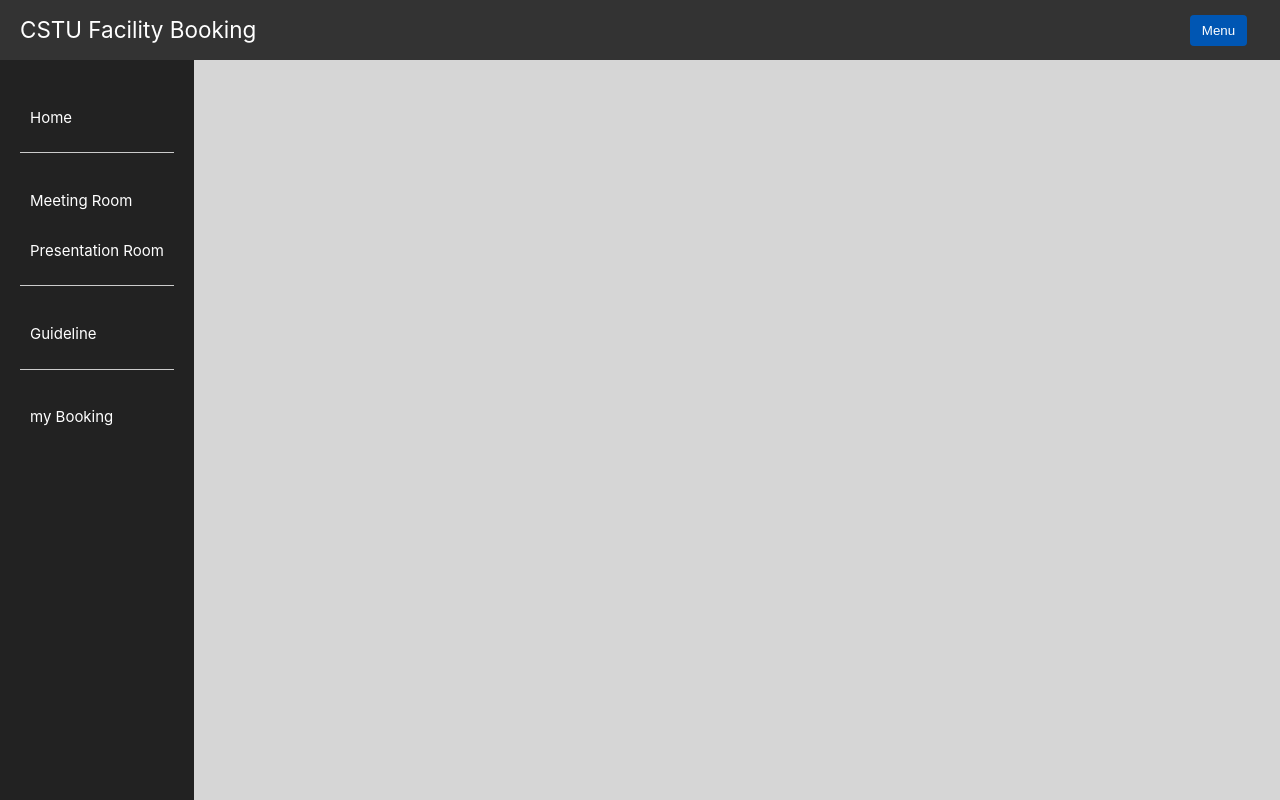
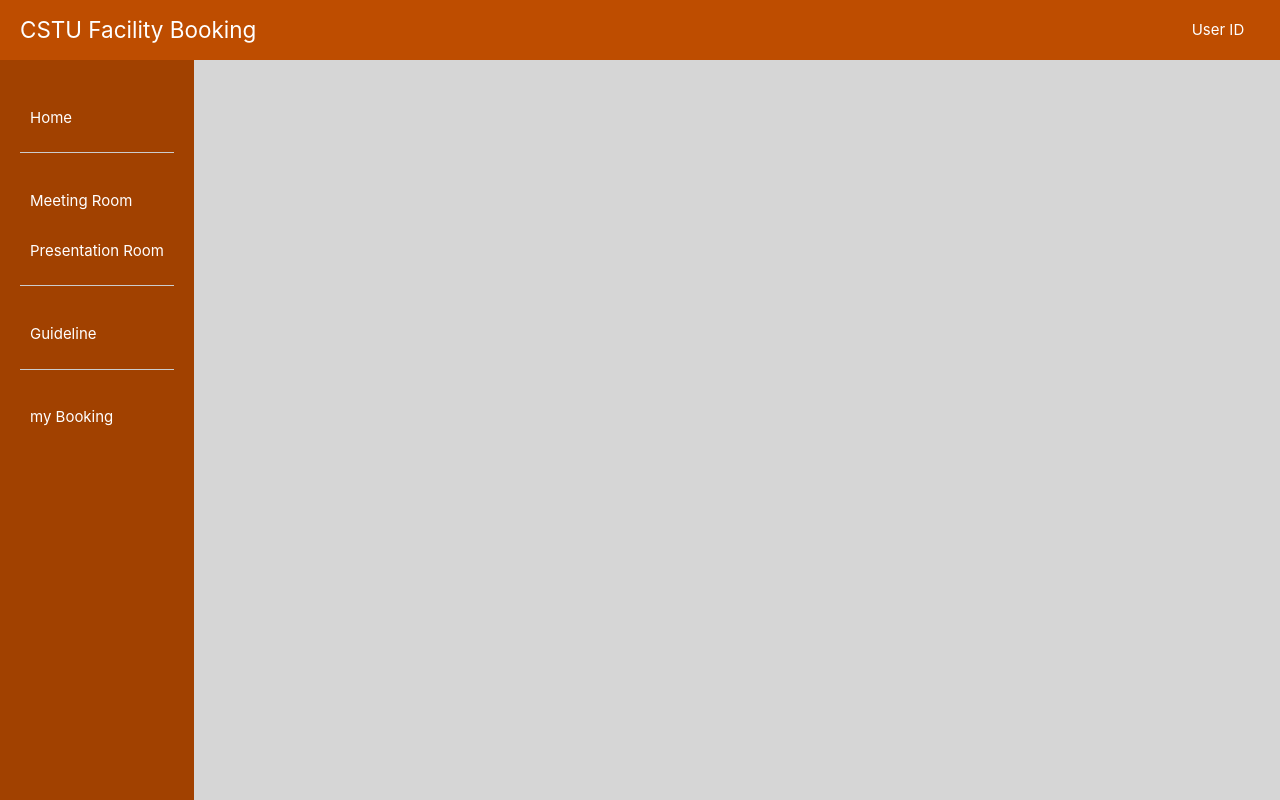
Before and after one commit to POOHRIN/CSTU-FACILITY-BOOKING-WEBSITE, a Vue app: page /home in a window 1280 px wide. Built offline with nearby package versions, Linux system fonts and the light colour scheme.

Commit message:
edit navbar and sidebar colour

```diff
--- a/src/views/HomeView.vue
+++ b/src/views/HomeView.vue
@@ -40,7 +40,7 @@ import Sidebar from "../views/Sidebar.vue";
 
 .navbar {
   height: 60px;
-  background-color: #333;
+  background-color: rgb(190, 77, 0);
   color: white;
   display: flex;
   align-items: center;
--- a/src/views/Navbar.vue
+++ b/src/views/Navbar.vue
@@ -29,10 +29,8 @@ onUnmounted(() => {
       <h1>CSTU Facility Booking</h1>
     </div>
     <div class="navbar-right" ref="dropdown">
-      <button @click="toggleDropdown" class="dropdown-btn">Menu</button>
-
+      <a @click="toggleDropdown" class="dropdown-a">User ID</a>
         <ul v-if="isOpen" ref="dropdown" class="dropdown-menu">
-          <li class="disabled-item">Profile</li>
           <li><router-link to="/login" class="dropdown-link">Logout</router-link></li>
         </ul>
     </div>
@@ -45,7 +43,7 @@ onUnmounted(() => {
   display: flex;
   justify-content: space-between;
   align-items: center;
-  background-color: #333;
+  background-color: rgb(190, 77, 0);
   color: white;
   padding: 15px 20px;
 }
@@ -55,17 +53,10 @@ onUnmounted(() => {
   margin-right: 1vw;
 }
 
-.dropdown-btn {
-  background: #0056b3;
+.dropdown-a {
   color: white;
   border: none;
-  padding: 8px 12px;
   cursor: pointer;
-  border-radius: 4px;
-}
-
-.dropdown-btn:hover {
-  background: #004494;
 }
 
 .dropdown-menu {
--- a/src/views/Sidebar.vue
+++ b/src/views/Sidebar.vue
@@ -20,7 +20,7 @@
 .sidebar {
   width: auto;
   height: 100%;
-  background: #222;
+  background-color: rgb(161, 65, 0);
   color: white;
   padding: 20px;
   display: flex;
```
